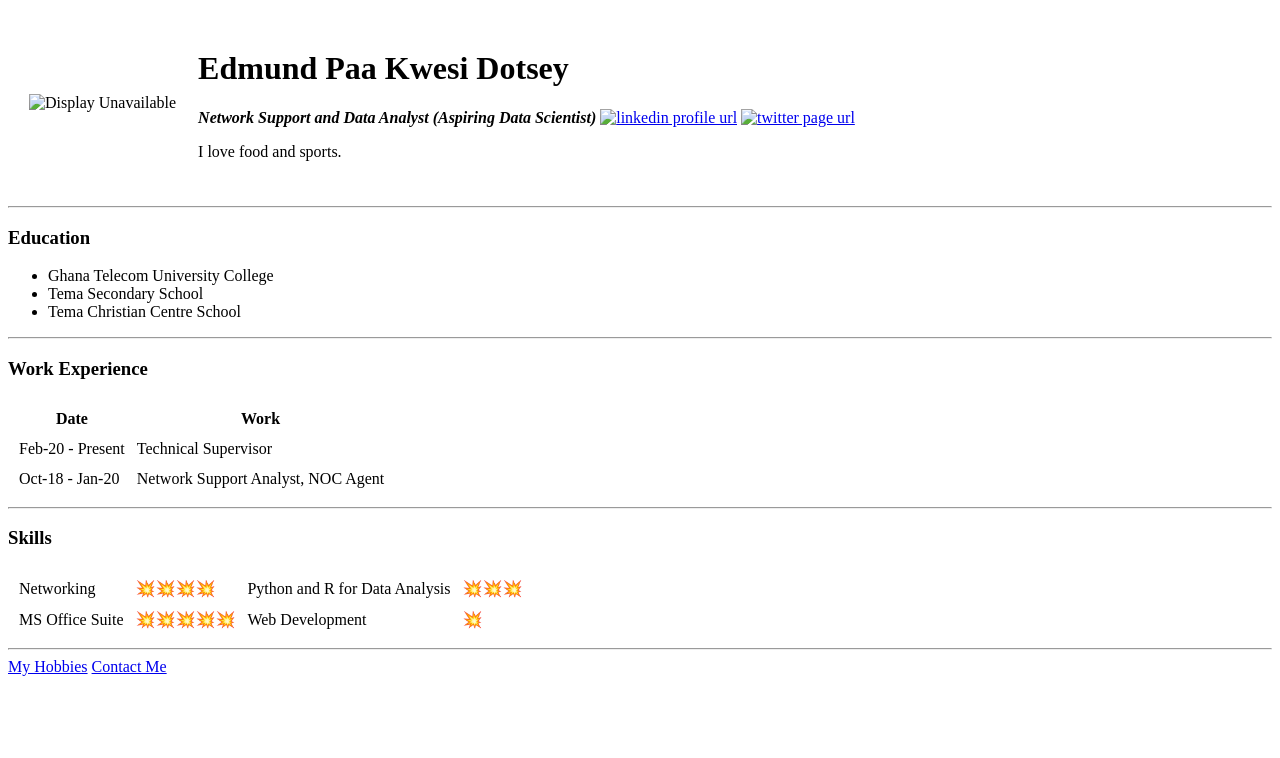
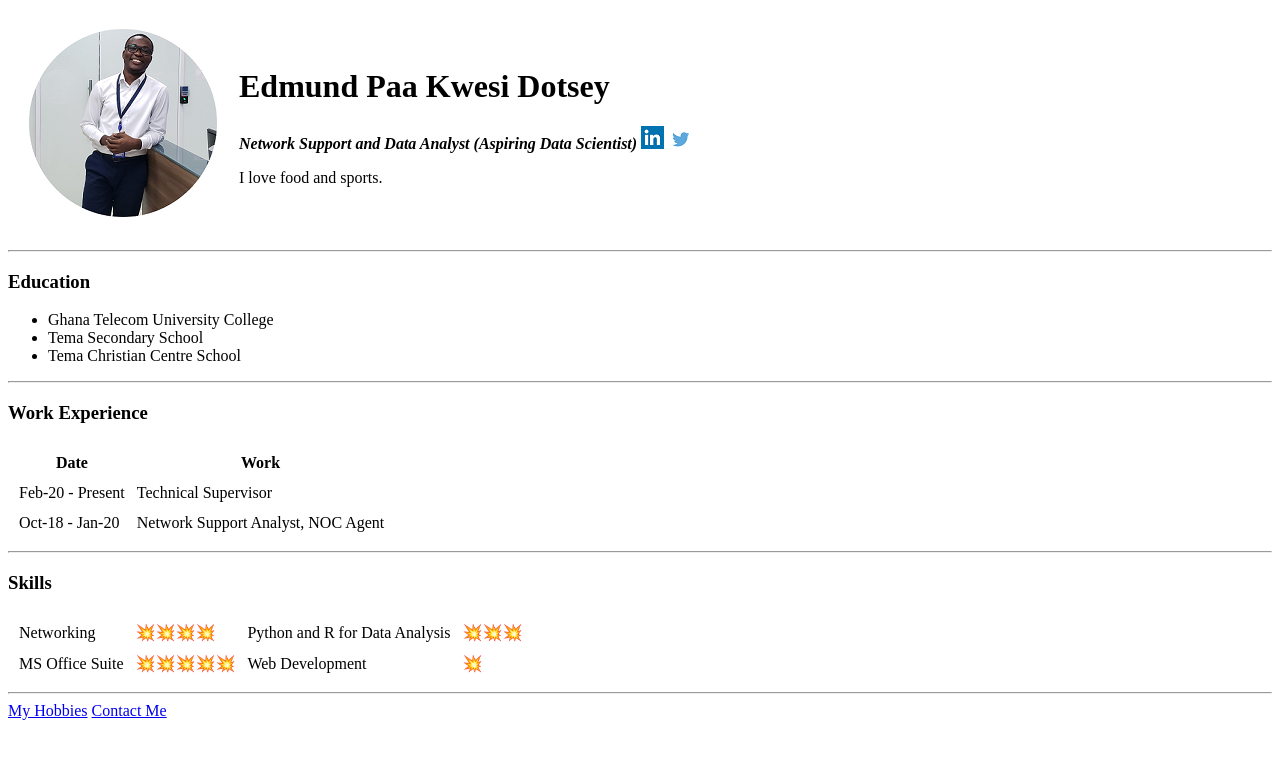
Before and after one commit to Aston123/personal-website, a plain HTML site: page index.html in a window 1280 px wide. Drawn offline with Linux system fonts and the light colour scheme.

Commit message:
Updated file path of images

```diff
--- a/index.html
+++ b/index.html
@@ -8,11 +8,11 @@
 
 <body>
   <table cellspacing ='20'>
-    <td><img src="images/circle-cropped_1.png" alt="Display Unavailable"></td>
+    <td><img src="circle-cropped_1.png" alt="Display Unavailable"></td>
     <td>  <h1>Edmund Paa Kwesi Dotsey</h1>
       <p><em><strong>Network Support and Data Analyst (Aspiring Data Scientist)</strong></em>
-      <a href="https://www.linkedin.com/in/edmund-dotsey-a4657192/"><img src="images/linkedin.png" alt="linkedin profile url"></a>
-        <a href="https://twitter.com/eddie_swift"><img src="images/twitter.png" alt="twitter page url"></a></p>
+      <a href="https://www.linkedin.com/in/edmund-dotsey-a4657192/"><img src="linkedin.png" alt="linkedin profile url"></a>
+        <a href="https://twitter.com/eddie_swift"><img src="twitter.png" alt="twitter page url"></a></p>
       <p>I love food and sports.</p></td>
   </table>
 
```
